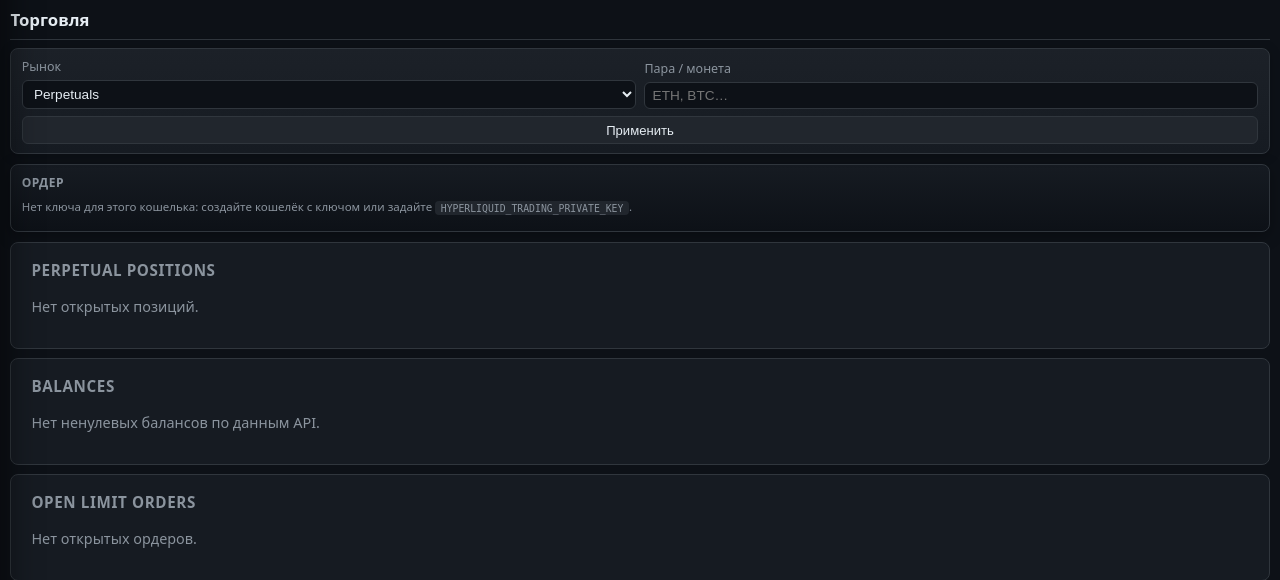
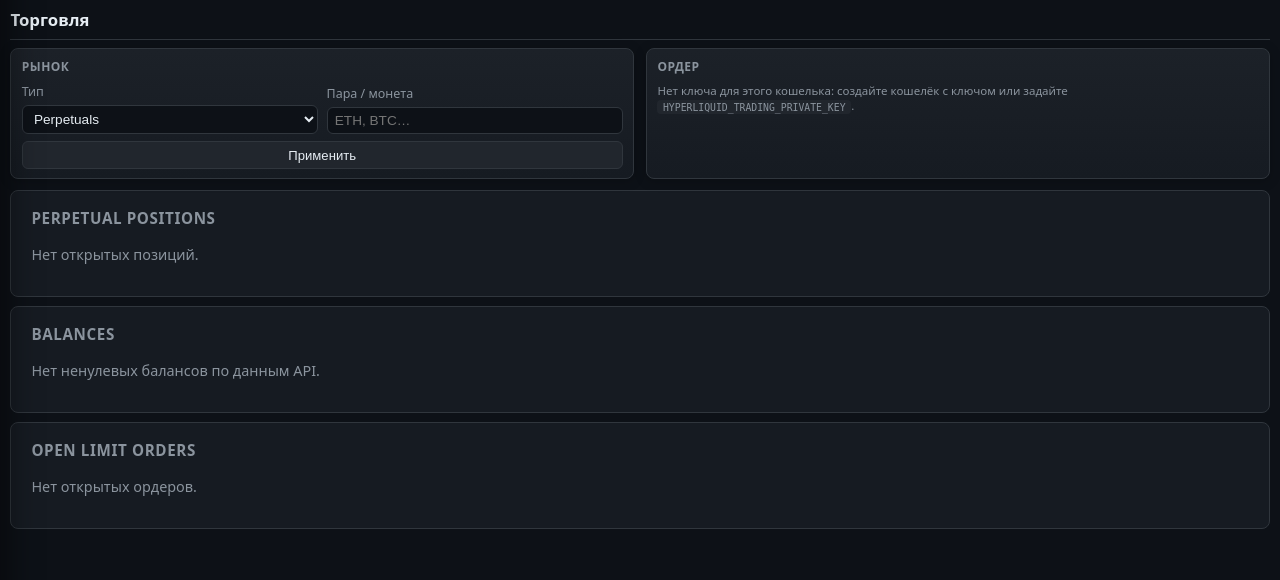
Before and after one commit to dashkordefi/hyperliquid-trader-platform, a Django app: template trading/templates/trading/dashboard.html in a window 1280 px wide. Shown: the part 54-634 px from the top of the page. Run offline with Django 4.2, Linux system fonts and the light colour scheme; the template is opened without the code that fills it, so the values that code supplies are empty.

Commit message:
ui: market and order side-by-side equal panels; sticky row
Made-with: Cursor

```diff
--- a/trading/templates/trading/dashboard.html
+++ b/trading/templates/trading/dashboard.html
@@ -52,27 +52,48 @@
         flex-direction: column;
         gap: 0.55rem;
     }
-    .trade-order-panel {
-        background: linear-gradient(180deg, #161b22 0%, #0d1117 100%);
-        border: 1px solid var(--border);
-        border-radius: 8px;
-        padding: 0.55rem 0.65rem;
-        box-shadow: 0 4px 16px rgba(0,0,0,0.3);
-        min-width: 0;
-    }
-    .trade-instrument-bar {
+    .trade-market-order-row {
+        display: grid;
+        grid-template-columns: minmax(0, 1fr) minmax(0, 1fr);
+        gap: 0.5rem 0.75rem;
+        align-items: stretch;
         margin-bottom: 0.65rem;
-        padding: 0.55rem 0.65rem;
-        border: 1px solid var(--border);
-        border-radius: 8px;
-        background: linear-gradient(180deg, #1c2128 0%, #161b22 100%);
-        box-shadow: 0 2px 12px rgba(0, 0, 0, 0.22);
         position: sticky;
         top: 0;
         z-index: 15;
     }
-    .trade-order-below {
-        margin-bottom: 0.65rem;
+    @media (max-width: 960px) {
+        .trade-market-order-row {
+            grid-template-columns: 1fr;
+        }
+    }
+    .trade-panel {
+        border: 1px solid var(--border);
+        border-radius: 8px;
+        padding: 0.55rem 0.65rem;
+        min-width: 0;
+        display: flex;
+        flex-direction: column;
+        background: linear-gradient(180deg, #1c2128 0%, #161b22 100%);
+        box-shadow: 0 2px 12px rgba(0, 0, 0, 0.22);
+    }
+    .trade-instrument-bar form.trade-instrument-form {
+        flex: 1;
+        display: flex;
+        flex-direction: column;
+        min-height: 0;
+    }
+    .trade-instrument-bar .trade-apply-row {
+        margin-top: auto;
+    }
+    .trade-order-panel {
+        min-width: 0;
+    }
+    .trade-panel .trade-order-block {
+        flex: 1;
+        display: flex;
+        flex-direction: column;
+        min-height: 0;
     }
     .trade-instrument-fields {
         display: grid;
@@ -304,11 +325,14 @@
     </div>
 </div>
 
-<div class="trade-instrument-bar" aria-label="Рынок">
+<div class="trade-market-order-row">
+<div class="trade-panel trade-instrument-bar" aria-label="Рынок">
+    <div class="trade-order-block">
+    <h3>Рынок</h3>
     <form method="get" class="hl-form trade-instrument-form" action="">
         <div class="trade-instrument-fields">
             <div class="trade-field">
-                <label for="market">Рынок</label>
+                <label for="market">Тип</label>
                 <select name="market" id="market">
                     <option value="perp" {% if market_type == "perp" %}selected{% endif %}>Perpetuals</option>
                     <option value="spot" {% if market_type == "spot" %}selected{% endif %}>Spot</option>
@@ -327,9 +351,10 @@
         </datalist>
         <p class="trade-apply-row" style="margin-bottom:0"><button type="submit" class="secondary" style="width:100%">Применить</button></p>
     </form>
+    </div>
 </div>
 
-<div class="trade-order-panel trade-order-below" aria-label="Панель ордера">
+<div class="trade-panel trade-order-panel" aria-label="Панель ордера">
     <div class="trade-order-block">
         <h3>Ордер</h3>
         {% if not hl_trading_key_configured %}
@@ -415,6 +440,7 @@
             </form>
         {% endif %}
     </div>
+</div>
 </div>
 
 <div class="trade-layout">
```
